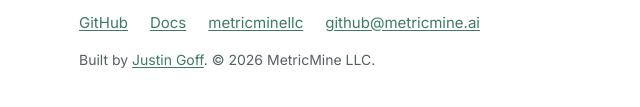
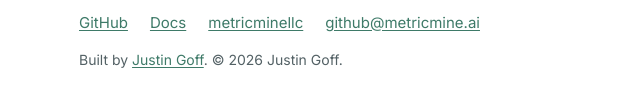
Before and after one commit to metricminellc/website, an Astro site: page / in a window 1280 px wide. Shown: the part 2070-2177 px from the top of the page, 45-685 px from the left. Built offline with nearby package versions, Linux system fonts and the light colour scheme; Astro itself is replaced by a stand-in of ours; no server answers.

Commit message:
site: the footer credit names Justin Goff as the copyright holder
Per W-10. The footer is the one place a visitor reads the notice without
opening a file, so it should not name an entity that does not exist. The
credit now reads "Built by Justin Goff. (c) 2026 Justin Goff."

The holder is BUILDER_NAME rather than a second literal, so the two halves
of the line cannot drift apart. The {' '} is load bearing: Astro drops the
line-break whitespace ahead of a JSX expression, and without it the credit
renders "2026Justin Goff". The paragraph directly above in this footer
uses the same idiom for the same reason.

W-08 is unchanged. The credit still links to the builder's GitHub profile
only.

Co-Authored-By: Claude Opus 5 (1M context) <noreply@anthropic.com>
Claude-Session: https://claude.ai/code/session_017m94vcbcWB1WPiGkfwNNTc

```diff
--- a/src/layouts/Base.astro
+++ b/src/layouts/Base.astro
@@ -227,8 +227,8 @@ const ogImage = new URL('/og-card.png', SITE_URL).href;
           <a href={`mailto:${CONTACT_EMAIL}`}>{CONTACT_EMAIL}</a>
         </nav>
         <p class="footer-credit">
-          Built by <a href={BUILDER_URL}>{BUILDER_NAME}</a>. &copy; 2026
-          MetricMine LLC.
+          Built by <a href={BUILDER_URL}>{BUILDER_NAME}</a>. &copy; 2026{' '}
+          {BUILDER_NAME}.
         </p>
       </div>
     </footer>
```
